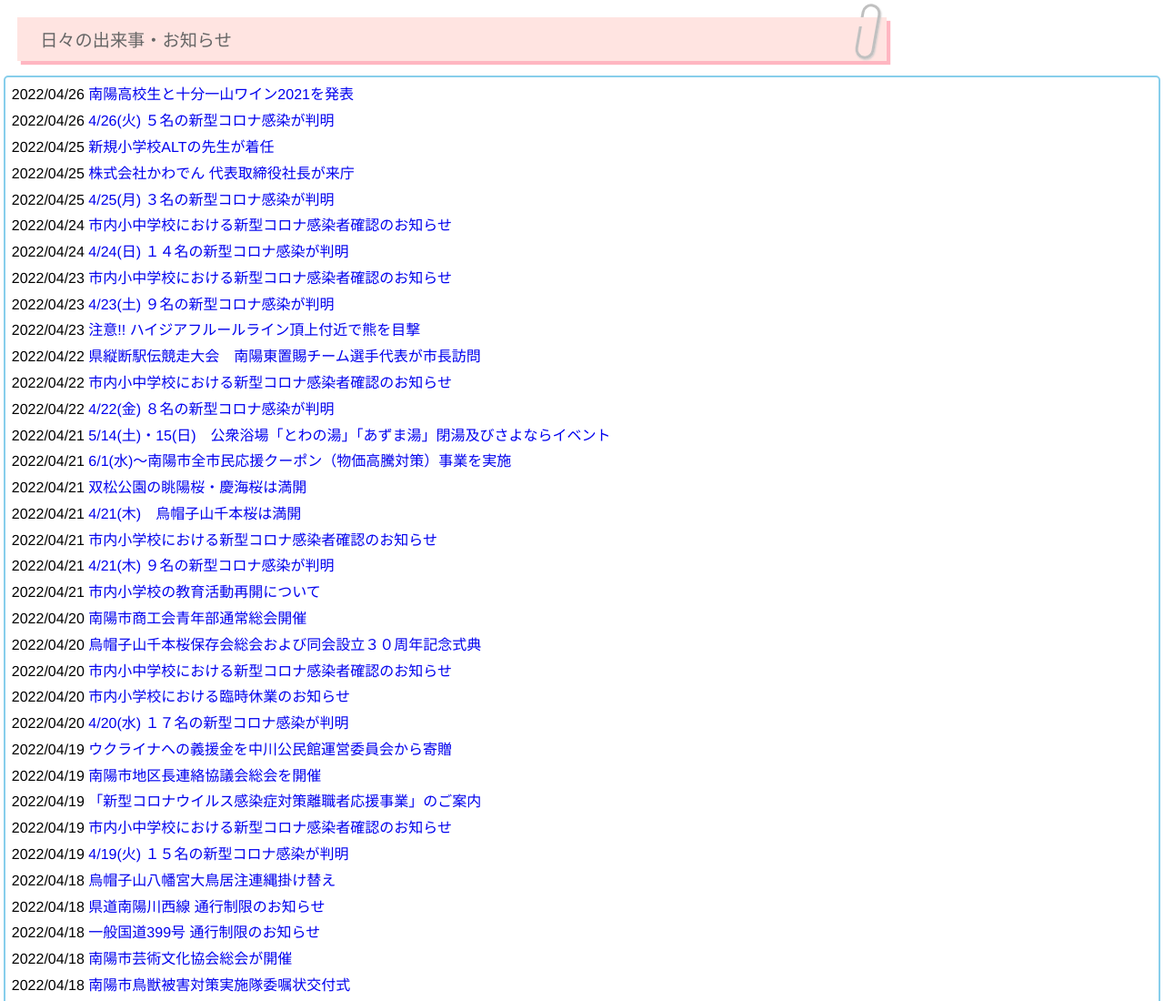
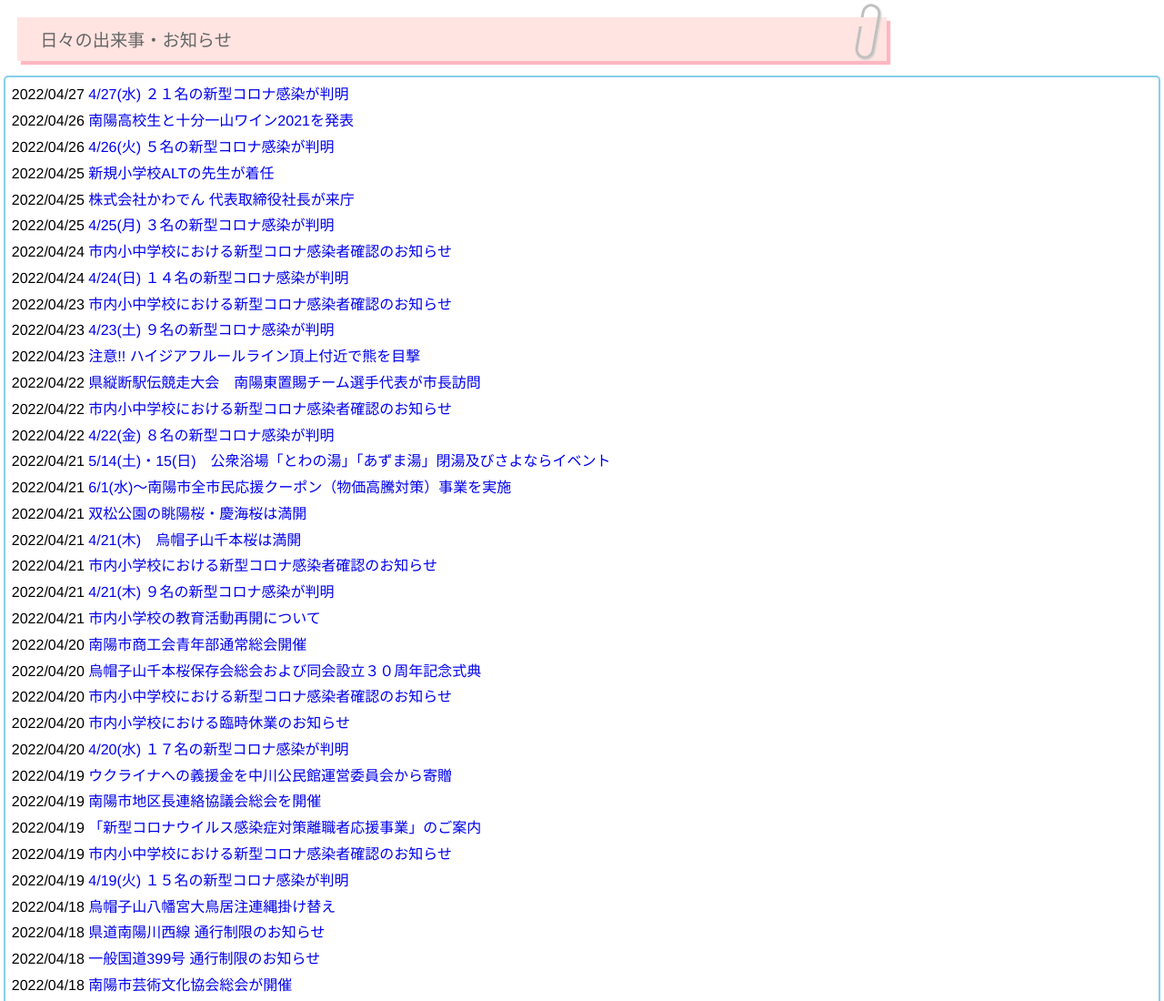
Before and after one commit to nanyo-line/liff-form, a plain HTML site: page osirase.html in a window 1280 px wide. Shown: the top 1100 px of the page at 91% size. Drawn offline with Linux system fonts and the light colour scheme.

Commit message:
Update osirase.html

```diff
--- a/osirase.html
+++ b/osirase.html
@@ -25,6 +25,7 @@
 <div>
 <ul>
 
+<li>2022/04/27 <a href='https://line.me/R/home/public/post?id=096facss&postId=1165102669375863673'>4/27(水) ２１名の新型コロナ感染が判明</a></li>
 <li>2022/04/26 <a href='https://line.me/R/home/public/post?id=096facss&postId=1165098035974340030'>南陽高校生と十分一山ワイン2021を発表</a></li>
 <li>2022/04/26 <a href='https://line.me/R/home/public/post?id=096facss&postId=1165093959171664763'>4/26(火) ５名の新型コロナ感染が判明</a></li>
 <li>2022/04/25 <a href='https://line.me/R/home/public/post?id=096facss&postId=1165088758169733851'>新規小学校ALTの先生が着任</a></li>
```
